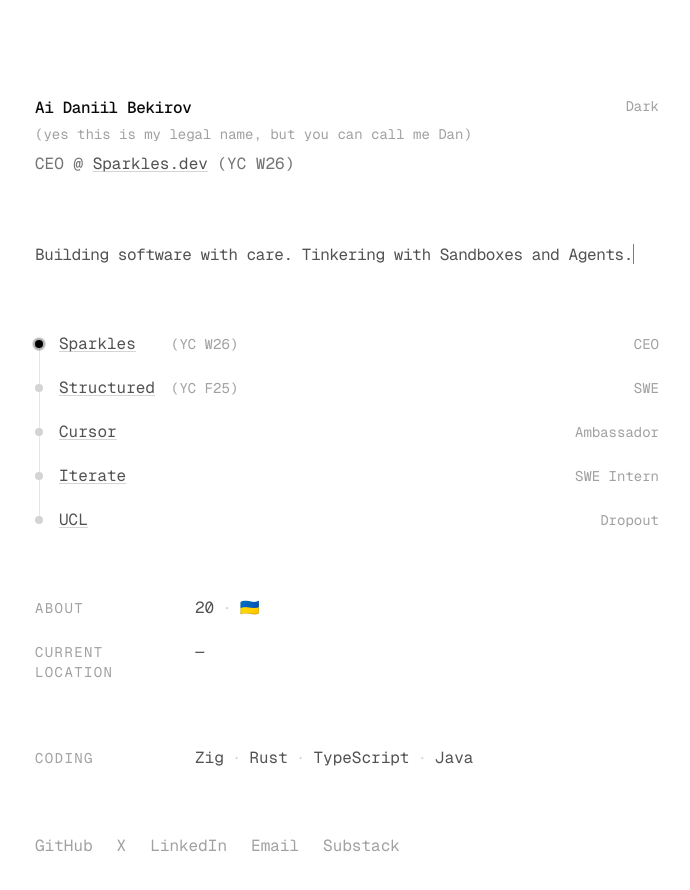
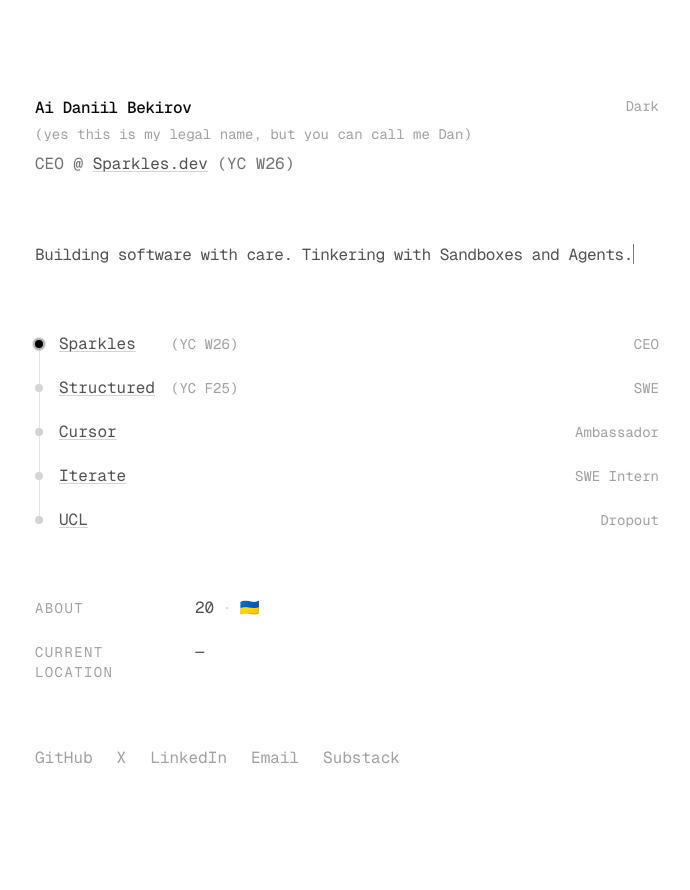
Before and after one commit to Texseractrum/me, a Next.js app: page / in a window 1280 px wide. Shown: the top 890 px of the page, without its empty margins (293-983 px from the left). After the commit the page ends 866 px from the top, so only its background shows below. Built offline with nearby package versions, Linux system fonts and the light colour scheme; no server answers; the database is empty.

Commit message:
Remove coding skills section from homepage ✨
Co-Authored-By: Daniil <bekirov.aida@gmail.com>
X-Conversation-ID: js7a7j9x1k50hy4p98ph7kxam582w6ya
X-Workspace-ID: k17b8dyc20njad6p9q28fmckg182w08n

```diff
--- a/app/page.tsx
+++ b/app/page.tsx
@@ -188,18 +188,8 @@
 
         </section>
 
-        <section className="mb-16 space-y-5">
-          <div className="flex items-baseline gap-4">
-            <span className="w-36 shrink-0 font-mono text-sm uppercase tracking-widest text-neutral-400">
-              Coding
-            </span>
-            <span className="font-mono text-base text-neutral-600 dark:text-neutral-400">
-              Zig<span className="mx-2 text-neutral-300">·</span>Rust<span className="mx-2 text-neutral-300">·</span>TypeScript<span className="mx-2 text-neutral-300">·</span>Java
-            </span>
-          </div>
-        </section>
 
-        <nav className="mt-auto">
+<nav className="mt-auto">
           <ul className="flex gap-6 font-mono text-base">
             <li>
               <a
```
